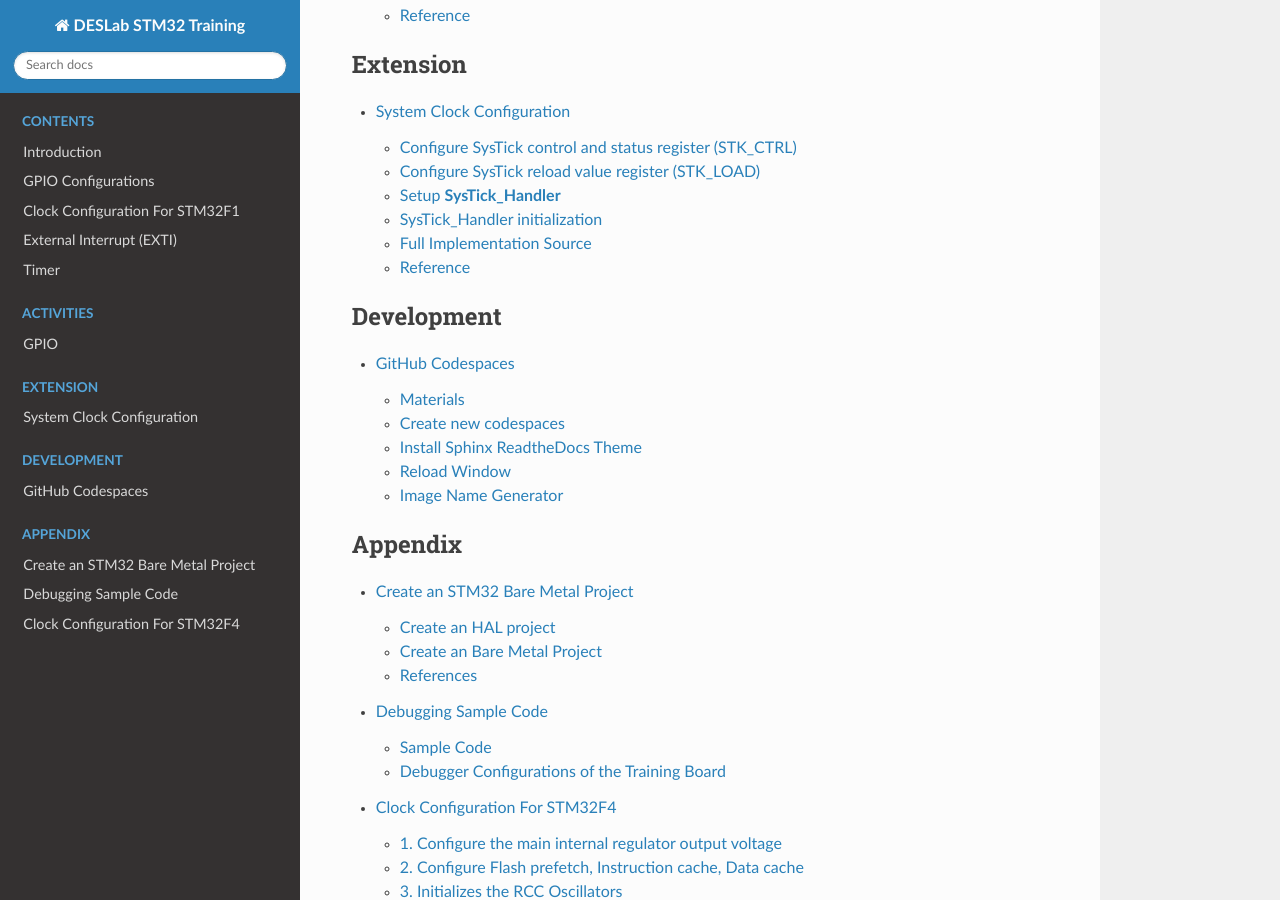
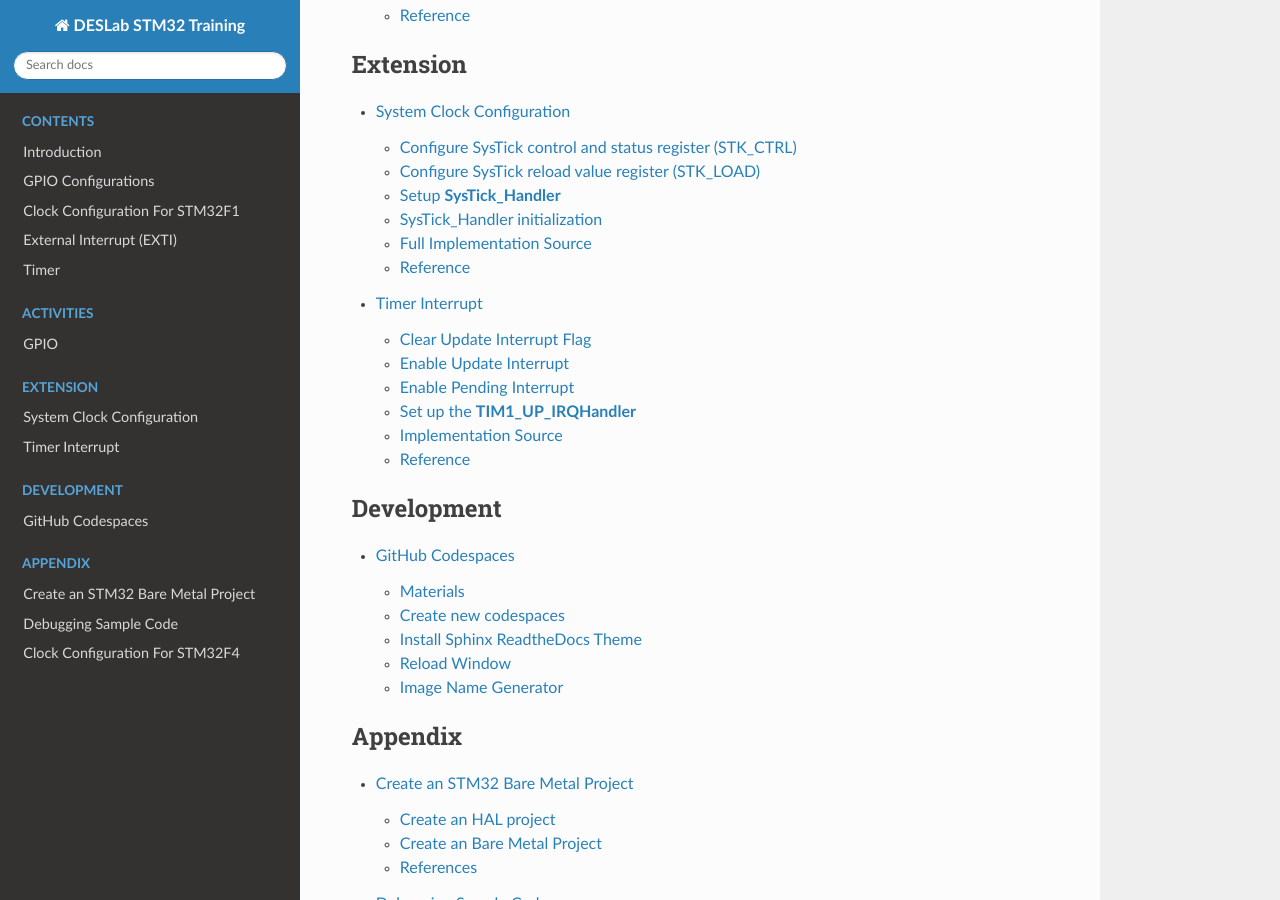
Before and after one commit to DESLab-Resources/DESLabSTM32Training, a Sphinx documentation site: the page built from source/index.rst, in a window 1280 px wide and 900 px high, scrolled down 1249 px. Built offline with Sphinx 7.4.7 and the Read the Docs theme 2.0.0, drawn with Linux system fonts in a browser that asks for light colours.

Commit message:
W2 Content for TIMER Interrupt

```diff
--- a/source/content/timer.rst
+++ b/source/content/timer.rst
@@ -1,3 +1,5 @@
+.. _section_timer:
+
 Timer
 =====
 
--- /dev/null
+++ b/source/extension/timer_interrupt.rst
@@ -0,0 +1,57 @@
+Timer Interrupt
+===============
+
+Derived from :ref:`Timer <section_timer>`
+
+Clear Update Interrupt Flag
+---------------------------
+
+.. figure:: ../pics/W2_06-03-2024_12-46-23.png
+   :align: center
+
+   TIM1 and TIM8 status register (TIMx_SR) (Source: \[[STM32_RM0008]_, page 346\])
+
+.. code-block:: c
+
+   // Clear UIF flag
+   TIM1->SR = 0;
+
+Enable Update Interrupt
+-----------------------
+
+.. figure:: ../pics/W2_20-03-2024_7-26-7.png
+   :align: center
+
+   TIM1 and TIM8 DMA/interrupt enable register (TIMx_DIER) (Source: \[[STM32_RM0008]_, page 344\])
+
+.. code-block:: c
+
+   // Bit 0 UIE: Update interrupt enable
+   TIM1->DIER |= (1 << 0); // Update interrupt enabled
+
+Enable Pending Interrupt
+------------------------
+
+.. code-block:: c
+
+   NVIC_EnableIRQ(TIM1_UP_IRQn);
+
+Set up the **TIM1_UP_IRQHandler**
+---------------------------------
+
+.. code-block:: c
+
+   void TIM1_UP_IRQHandler()
+   {
+      // ...
+   }
+
+Implementation Source
+---------------------
+
+GitHub Example Link: https://github.com/DESLab-Resources/EXT_TIMER_INTERRUPT
+
+Reference
+---------
+
+https://nicerland.com/eduFiles/STM32F103/PPts/12_Interrupt.pps
--- a/source/index.rst
+++ b/source/index.rst
@@ -27,6 +27,7 @@ Welcome to DESLab STM32 Training's documentation!
    :caption: Extension
 
    extension/clock_systick
+   extension/timer_interrupt
 
 .. toctree::
    :maxdepth: 2
```
Also changed, not shown: README.rst (+12 -0 lines), source/pics/W2_20-03-2024_7-26-7.png (added).
